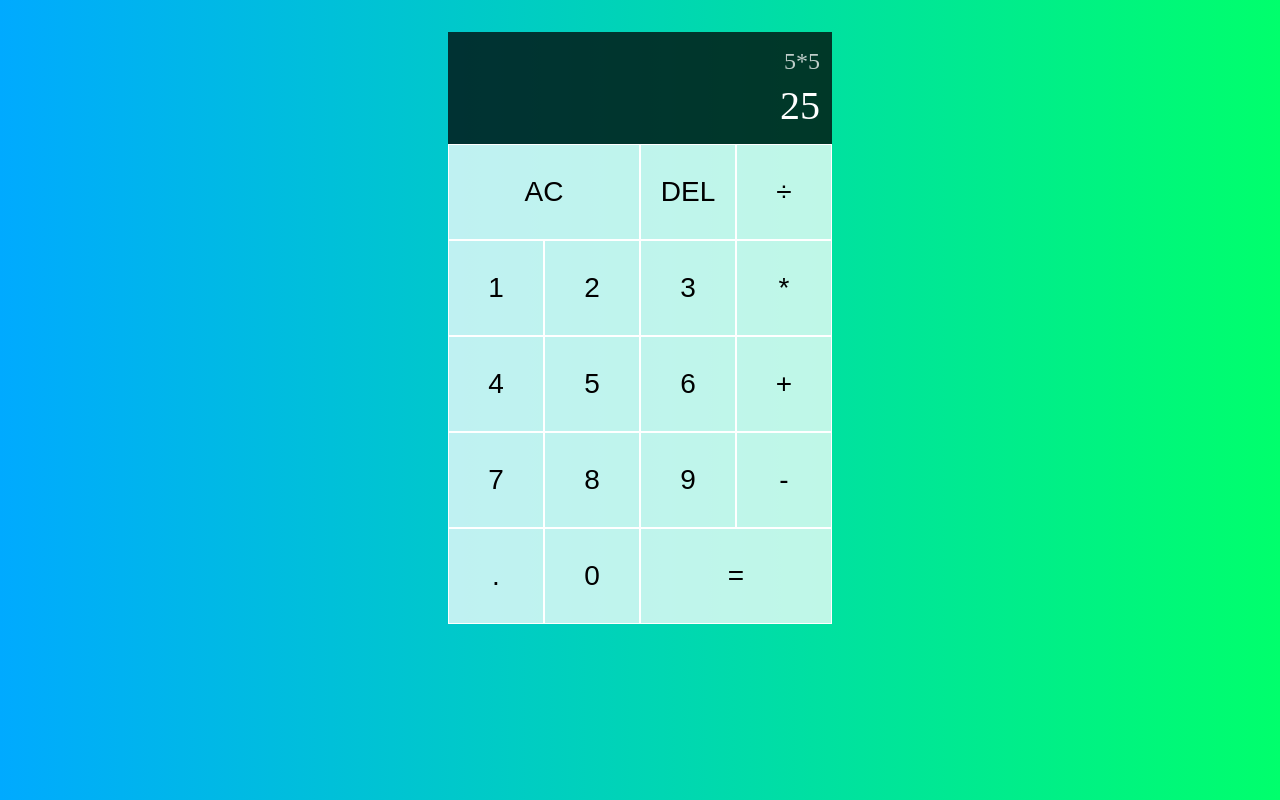
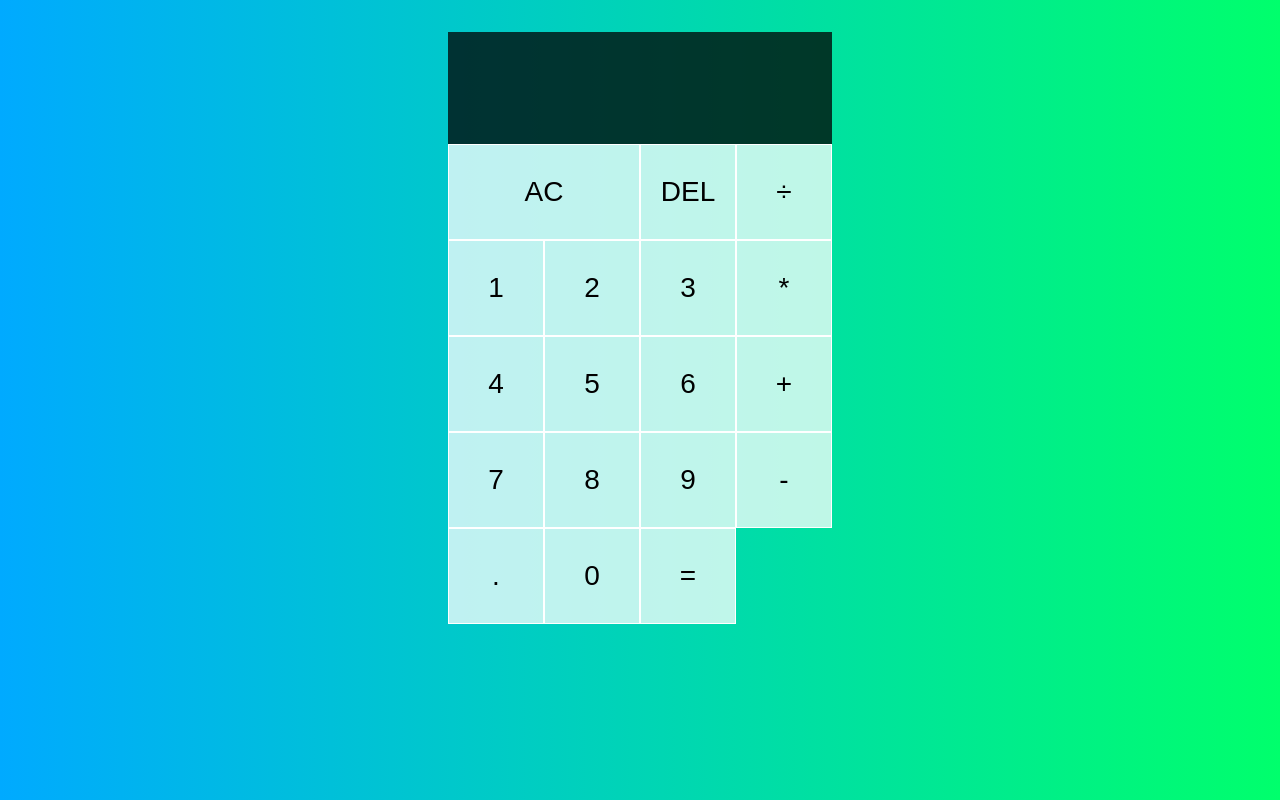
Before and after one commit to Shamonti/calculator-react, a React (Create React App) app: page / in a window 1280 px wide. Built offline with nearby package versions, Linux system fonts and the light colour scheme.

Commit message:
added digits

```diff
--- a/src/App.js
+++ b/src/App.js
@@ -1,30 +1,59 @@
+import { useReducer } from 'react';
 import './styles.css';
+import DigitButton from './DigitButton';
+import OperationButton from './OperationButton';
+
+export const ACTIONS = {
+  ADD_DIGIT: 'add-digit',
+  CHOOSE_OPERATION: 'choose-operation',
+  CLEAR: 'clear',
+  DELETE_DIGIT: 'delete-digit',
+  EVALUATE: 'evaluate',
+};
+
+function reducer(state, { type, payload }) {
+  switch (type) {
+    case ACTIONS.ADD_DIGIT:
+      return {
+        ...state,
+        currentOperand: `${state.currentOperand || ''}${payload.digit}`,
+      };
+  }
+}
 
 function App() {
+  const [{ previousOperand, currentOperand, operation }, dispatch] = useReducer(
+    reducer,
+    {}
+  );
+
   return (
     <div className='calculator-grid'>
       <div className='output'>
-        <div className='previous-operand'>5*5</div>
-        <div className='current-operand'>25</div>
+        <div className='previous-operand'>
+          {previousOperand}
+          {operation}
+        </div>
+        <div className='current-operand'>{currentOperand}</div>
       </div>
       <button className='span-two'>AC</button>
-      <button>DEL</button>
-      <button>÷</button>
-      <button>1</button>
-      <button>2</button>
-      <button>3</button>
-      <button>*</button>
-      <button>4</button>
-      <button>5</button>
-      <button>6</button>
-      <button>+</button>
-      <button>7</button>
-      <button>8</button>
-      <button>9</button>
-      <button>-</button>
-      <button>.</button>
-      <button>0</button>
-      <button className='span-two'>=</button>
+      <OperationButton digit='DEL' dispatch={dispatch} />
+      <DigitButton digit='÷' dispatch={dispatch} />
+      <DigitButton digit='1' dispatch={dispatch} />
+      <DigitButton digit='2' dispatch={dispatch} />
+      <DigitButton digit='3' dispatch={dispatch} />
+      <OperationButton digit='*' dispatch={dispatch} />
+      <DigitButton digit='4' dispatch={dispatch} />
+      <DigitButton digit='5' dispatch={dispatch} />
+      <DigitButton digit='6' dispatch={dispatch} />
+      <OperationButton digit='+' dispatch={dispatch} />
+      <DigitButton digit='7' dispatch={dispatch} />
+      <DigitButton digit='8' dispatch={dispatch} />
+      <DigitButton digit='9' dispatch={dispatch} />
+      <OperationButton digit='-' dispatch={dispatch} />
+      <DigitButton digit='.' dispatch={dispatch} />
+      <DigitButton digit='0' dispatch={dispatch} />
+      <OperationButton className='span-two' digit='=' dispatch={dispatch} />
     </div>
   );
 }
--- /dev/null
+++ b/src/DigitButton.js
@@ -0,0 +1,11 @@
+import { ACTIONS } from './App';
+
+export default function DigitButton({ dispatch, digit }) {
+  return (
+    <button
+      onClick={() => dispatch({ type: ACTIONS.ADD_DIGIT, payload: { digit } })}
+    >
+      {digit}
+    </button>
+  );
+}
--- /dev/null
+++ b/src/OperationButton.js
@@ -0,0 +1,13 @@
+import { ACTIONS } from './App';
+
+export default function OperationButton({ dispatch, digit }) {
+  return (
+    <button
+      onClick={() =>
+        dispatch({ type: ACTIONS.CHOOSE_OPERATION, payload: { digit } })
+      }
+    >
+      {digit}
+    </button>
+  );
+}
```
